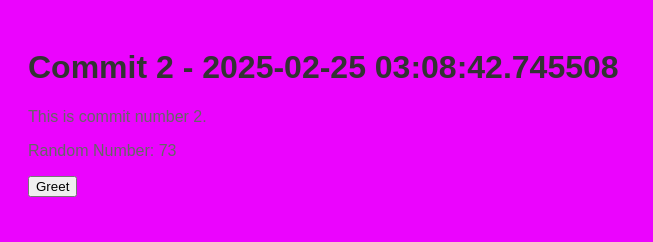
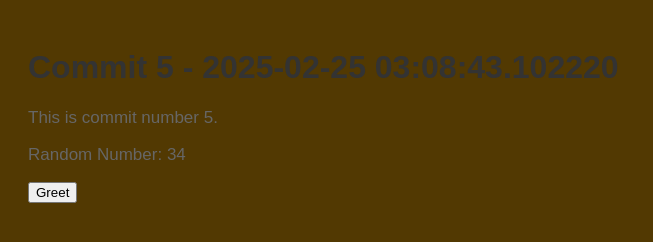
Before and after one commit to legbald0d/myrep-repo-20250225030836, a plain HTML site: page index.html in a window 1280 px wide. Shown: the whole page, without its empty margins (0-653 px from the left). Drawn offline with Linux system fonts and the light colour scheme.

Commit message:
📝 Commit 5 with HTML, CSS, and JS

```diff
--- a/index.html
+++ b/index.html
@@ -2,13 +2,13 @@
     <!DOCTYPE html>
     <html>
     <head>
-        <title>Commit 2 - 2025-02-25 03:08:42.745508</title>
+        <title>Commit 5 - 2025-02-25 03:08:43.102220</title>
         <link rel="stylesheet" href="style.css">
     </head>
     <body>
-        <h1>Commit 2 - 2025-02-25 03:08:42.745508</h1>
-        <p>This is commit number 2.</p>
-        <p>Random Number: 73</p>
+        <h1>Commit 5 - 2025-02-25 03:08:43.102220</h1>
+        <p>This is commit number 5.</p>
+        <p>Random Number: 34</p>
         <button onclick="greet()">Greet</button>
         <script src="script.js"></script>
     </body>
--- a/script.js
+++ b/script.js
@@ -2,4 +2,4 @@
     function greet() {
         alert('Hello from commit ' + commitNumber + '!');
     }
-    var commitNumber = 2;
+    var commitNumber = 5;
--- a/style.css
+++ b/style.css
@@ -1,7 +1,7 @@
 
     body {
         font-family: Arial, sans-serif;
-        background-color: #eb04fe;
+        background-color: #523902;
         padding: 20px;
     }
     h1 {
@@ -9,5 +9,5 @@
     }
     p {
         color: #666;
-        font-size: 16px;
+        font-size: 17px;
     }
```
